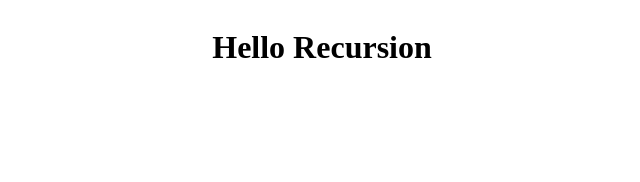
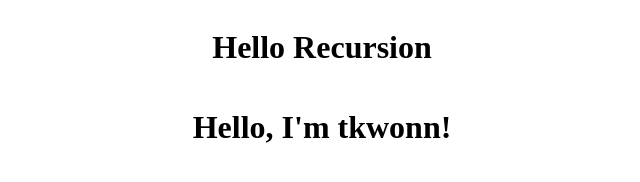
Before and after one commit to teamdev-test/task1, a plain HTML site: page index.html in a window 1280 px wide. Shown: the whole page, without its empty margins (318-958 px from the left). Drawn offline with Linux system fonts and the light colour scheme.

Commit message:
tkwonn: 挨拶を追加

```diff
--- a/index.html
+++ b/index.html
@@ -10,6 +10,7 @@
 <body>
     <div class="container">
         <h1>Hello Recursion</h1>
+        <h1>Hello, I'm tkwonn!</h1>
     </div>
 </body>
 </html>
```
